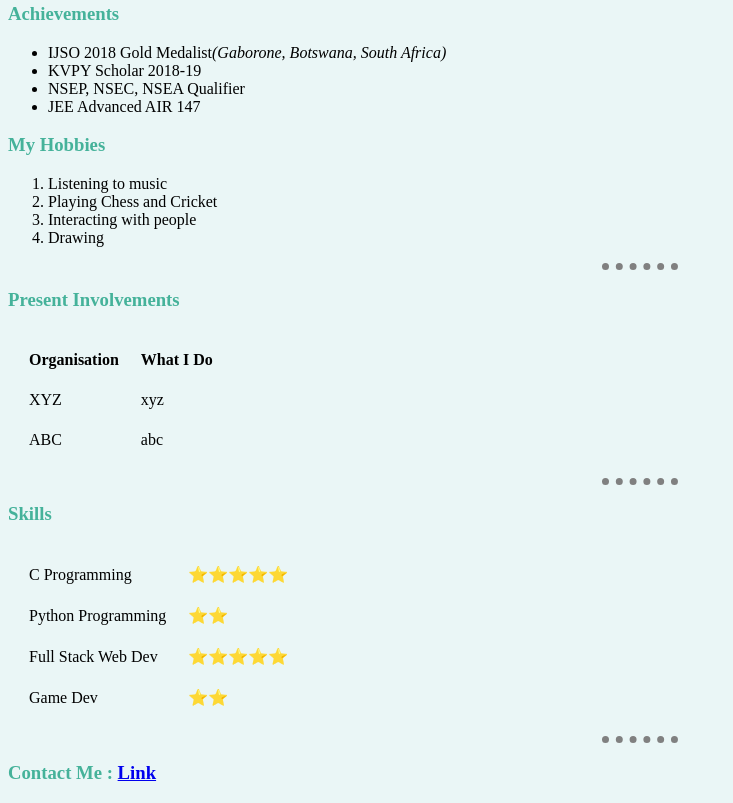
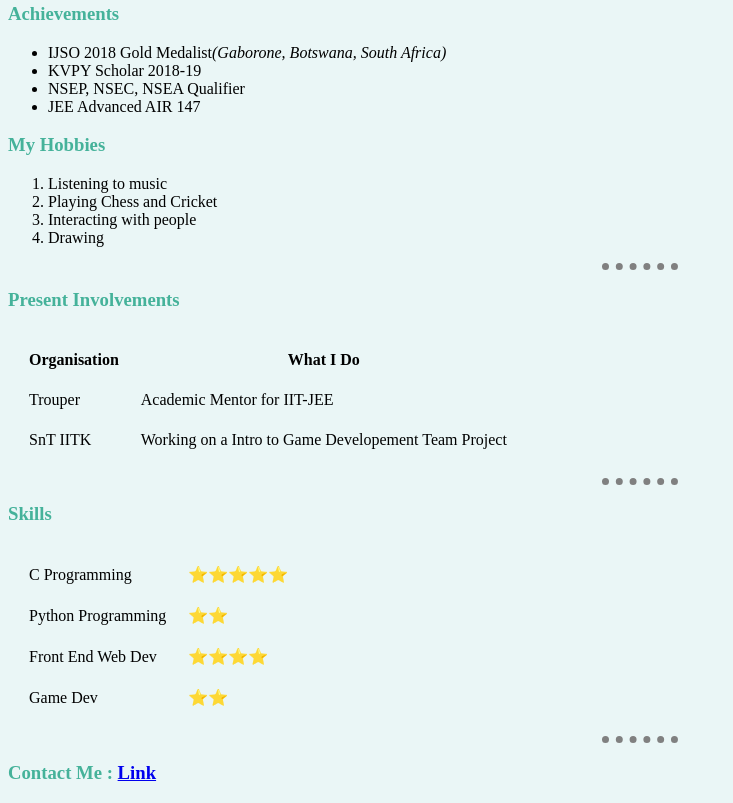
Before and after one commit to mohitg20/CV, a plain HTML site: page index.html in a window 1280 px wide. Shown: the part 616-1419 px from the top of the page, without its empty margins (0-733 px from the left). Drawn offline with Linux system fonts and the light colour scheme.

Commit message:
Update index.html

```diff
--- a/index.html
+++ b/index.html
@@ -80,18 +80,18 @@
         <tbody>
             <tr>
                 <td>
-                    XYZ
+                    Trouper
                 </td>
                 <td>
-                    xyz
+                    Academic Mentor for IIT-JEE
                 </td>
             </tr>
             <tr>
                 <td>
-                    ABC
+                    SnT IITK
                 </td>
                 <td>
-                    abc
+                    Working on a Intro to Game Developement Team Project
                 </td>
             </tr>
         </tbody>
@@ -114,8 +114,8 @@
                         <td>⭐⭐</td>
                     </tr>
                     <tr>
-                        <td>Full Stack Web Dev</td>
-                        <td>⭐⭐⭐⭐⭐</td>
+                        <td>Front End Web Dev</td>
+                        <td>⭐⭐⭐⭐</td>
                     </tr>
                     <tr>
                         <td>Game Dev</td>
```
